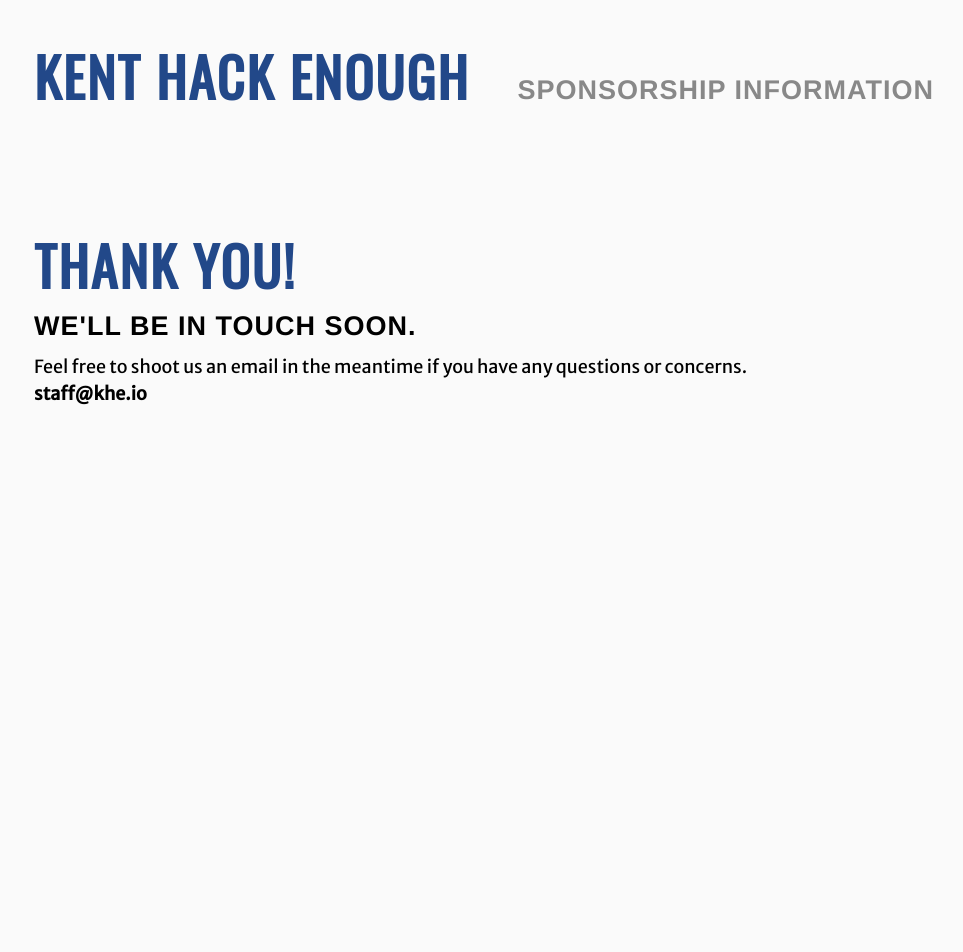
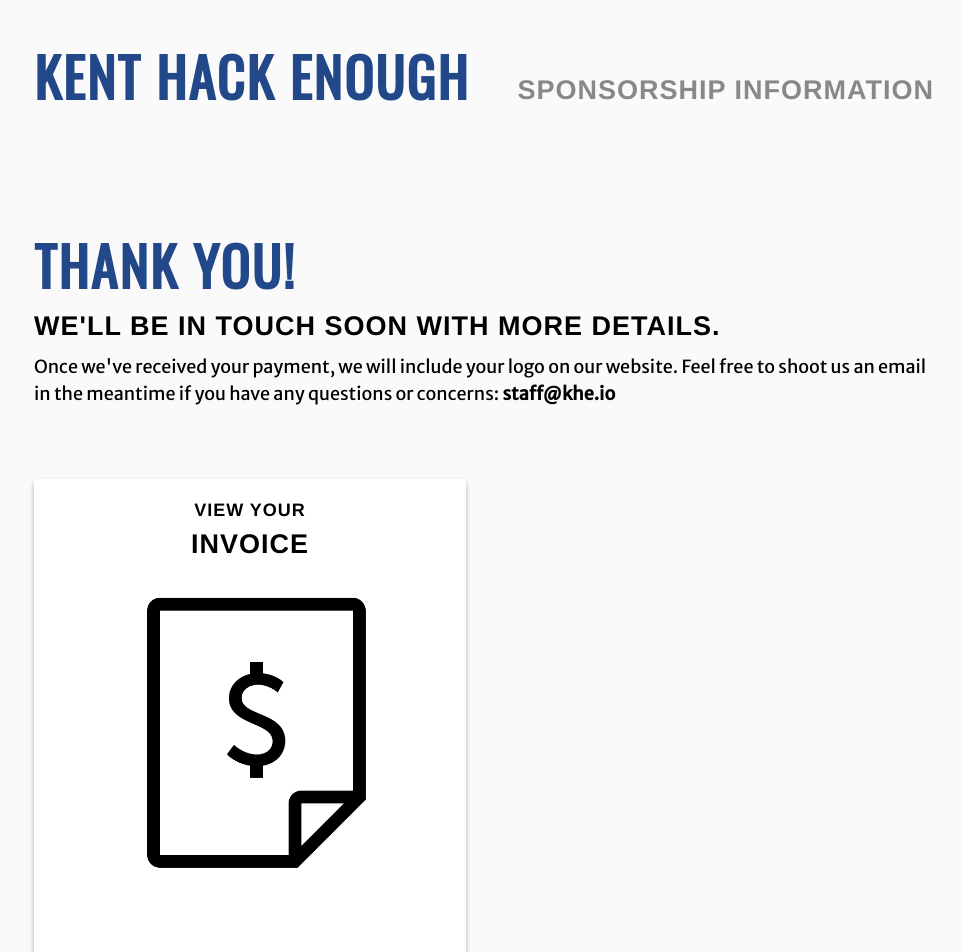
Before and after one commit to NickCrawford/kenthackenough-sponsor, a Vue app: page /thanks in a window 1280 px wide. Shown: the top 952 px of the page, without its empty margins (156-1119 px from the left). Before the commit the page ends 800 px from the top, so only its background shows below. Built offline with nearby package versions, Linux system fonts and the light colour scheme; what v-money would draw is missing.

Commit message:
Move pay buttons to thank you page

```diff
--- a/src/components/Checkout.vue
+++ b/src/components/Checkout.vue
@@ -1,5 +1,5 @@
 <template>
-  <main>
+  <main id="checkout">
     <h2>You're sponsoring:</h2>
     <h1 v-if="$root.donationAmount > 0">$ {{ $root.donationAmount }}</h1>
     <h1 v-if="$root.customInfo.prize.name">Custom Prize - {{ $root.customInfo.prize.name }}</h1>
@@ -20,18 +20,6 @@
       <input id="company-url" type="url" name="company-url" v-model="$root.url" tabindex="5">
     </form>
 
-    <span v-if="$root.donationAmount > 0">
-      <p class="big">Pay with:</p>
-      <div class="flex-row">
-        <div class="paycard" tabindex="6">
-          <h3>Pay now with <h2>Paypal</h2></h3>
-        </div>
-        <div class="paycard" tabindex="7">
-          <h3>Get an invoice and pay with <h2>check</h2></h3>
-        </div>
-      </div>
-    </span>
-
     <router-link :to="{ name: 'ThankYou' }" tag="button" class="big">Finish</router-link>
   </main>
 </template>
@@ -50,6 +38,9 @@
 </script>
 
 <style lang="scss" scoped>
+  #checkout {
+    margin-bottom: 10em;
+  }
 
   form {
     margin: 3em auto;
@@ -67,31 +58,4 @@
     }
   }
 
- .flex-row {
-    display: flex;
-    flex-wrap: nowrap;
-    justify-content: space-between;
-    align-items: baseline;
-
-    @media screen and (max-width: 768px) {
-      flex-wrap: wrap;
-    }
-  }
-
-  .paycard {
-    background-color: #FFF;
-    padding: 1em 2em;
-    box-shadow: 0 3px 5px rgba(0,0,0,0.3);
-    border-radius: 4px;
-    width: 48%;
-    margin: 1em 0;
-
-    h3 {
-      text-align: center;
-    }
-
-    @media screen and (max-width: 768px) {
-      width: 100%;
-    }
-  }
 </style>
--- a/src/components/Slider.vue
+++ b/src/components/Slider.vue
@@ -96,6 +96,7 @@
       text-align: center;
 
       label {
+        margin-bottom: -1em;
         display: block;
       }
     }
@@ -233,7 +234,7 @@
   -webkit-appearance: none;
   margin: $thumb-height / 2 0;
   width: $track-width;
-
+  background: transparent;
   &:focus {
     outline: 0;
 
@@ -259,7 +260,7 @@
   &::-webkit-slider-thumb {
     @include thumb;
     -webkit-appearance: none;
-    margin-top: ((-$track-border-width * 2 + $track-height) / 2) - ($thumb-height / 2);
+    margin-top: ((-$track-border-width * 2 + $track-height + 9) / 2) - ($thumb-height / 2);
   }
 
   &::-moz-range-track {
--- a/src/components/SponsorNow.vue
+++ b/src/components/SponsorNow.vue
@@ -68,7 +68,6 @@
               <money v-bind="moneySmall" id="prize-value" name="prize-value" v-model="$root.customInfo.prize.value"/>
               <label for="prize-criteria">Prize Criteria</label>
               <textarea id="prize-criteria" type="text" name="prize-criteria" v-model="$root.customInfo.prize.criteria" placeholder="Build a software solution that can help reduce the frequency and/or severity of online harassment."></textarea>
-              <br><br>
             </div>
           </transition>
         </div>
@@ -86,7 +85,6 @@
             <div class="hide" v-if="custom.other">
               <p>How would you like to sponsor Kent Hack Enough?</p>
               <textarea name="custom" v-model="customInfo"/>
-              <br><br>
               <p v-if="customInfo.length > 10">Click <b>'Next'</b> below and we'll be in touch soon with more details.</p>
             </div>
           </transition>
--- a/src/components/ThankYou.vue
+++ b/src/components/ThankYou.vue
@@ -1,8 +1,21 @@
 <template>
   <main id="thanks">
     <h1>Thank you!</h1>
-    <h2>We'll be in touch soon.</h2>
-    <p>Feel free to shoot us an email in the meantime if you have any questions or concerns. <br><b>staff@khe.io</b></p>
+    <h2>We'll be in touch soon with more details.</h2>
+    <p>Once we've received your payment, we will include your logo on our website. Feel free to shoot us an email in the meantime if you have any questions or concerns:  <b>staff@khe.io</b></p>
+    <br><br>
+    <span>
+      <p class="big" v-if="$root.donationAmount > 0">Pay now with:</p>
+      <div class="flex-row">
+        <div class="paycard" tabindex="6" v-if="$root.donationAmount > 0">
+          <h3>Pay now with <h2>Paypal</h2></h3>
+        </div>
+        <div class="paycard" tabindex="7">
+          <h3>View your <h2>invoice</h2></h3>
+          <img src="@/assets/invoice.png" />
+        </div>
+      </div>
+    </span>
   </main>
 </template>
 
@@ -19,5 +32,42 @@
 }
 </script>
 
-<style lang="css" scoped>
+<style lang="scss" scoped>
+  #thanks {
+    margin-bottom: 10em;
+  }
+
+ .flex-row {
+    display: flex;
+    flex-wrap: nowrap;
+    justify-content: space-between;
+    align-items: baseline;
+
+    @media screen and (max-width: 768px) {
+      flex-wrap: wrap;
+    }
+  }
+
+.paycard {
+    background-color: #FFF;
+    padding: 1em 2em;
+    box-shadow: 0 3px 5px rgba(0,0,0,0.3);
+    border-radius: 4px;
+    width: 48%;
+    margin: 1em 0;
+
+    cursor: pointer;
+
+    h3 {
+      text-align: center;
+    }
+
+    img {
+      width: 100%;
+    }
+
+    @media screen and (max-width: 768px) {
+      width: 100%;
+    }
+  }
 </style>
--- a/src/index.scss
+++ b/src/index.scss
@@ -109,6 +109,7 @@
   z-index: 100;
 
   h1 {
+    cursor: pointer;
     transition: all 0.5s $easing;
   }
 
```
Also changed, not shown: src/assets/invoice.png (added), 1 other file (tests, documents, lock files or other folders).
